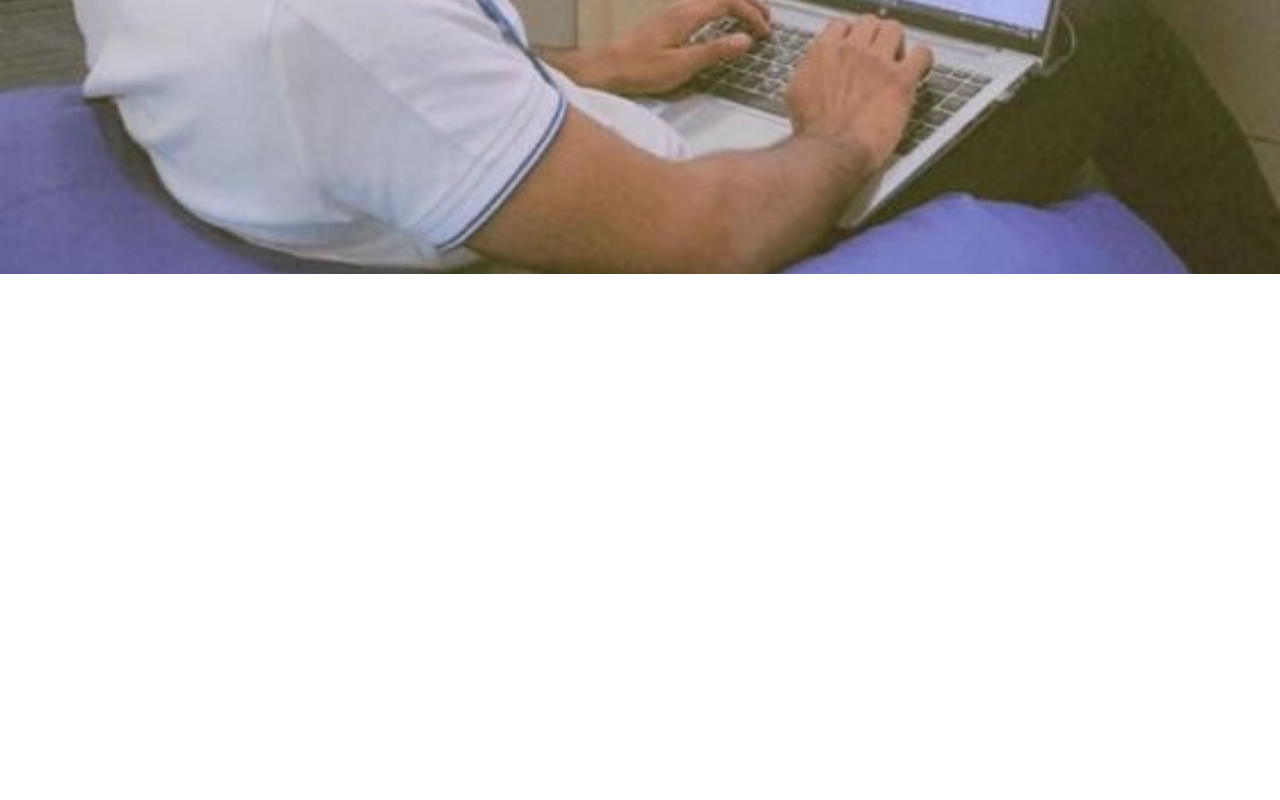
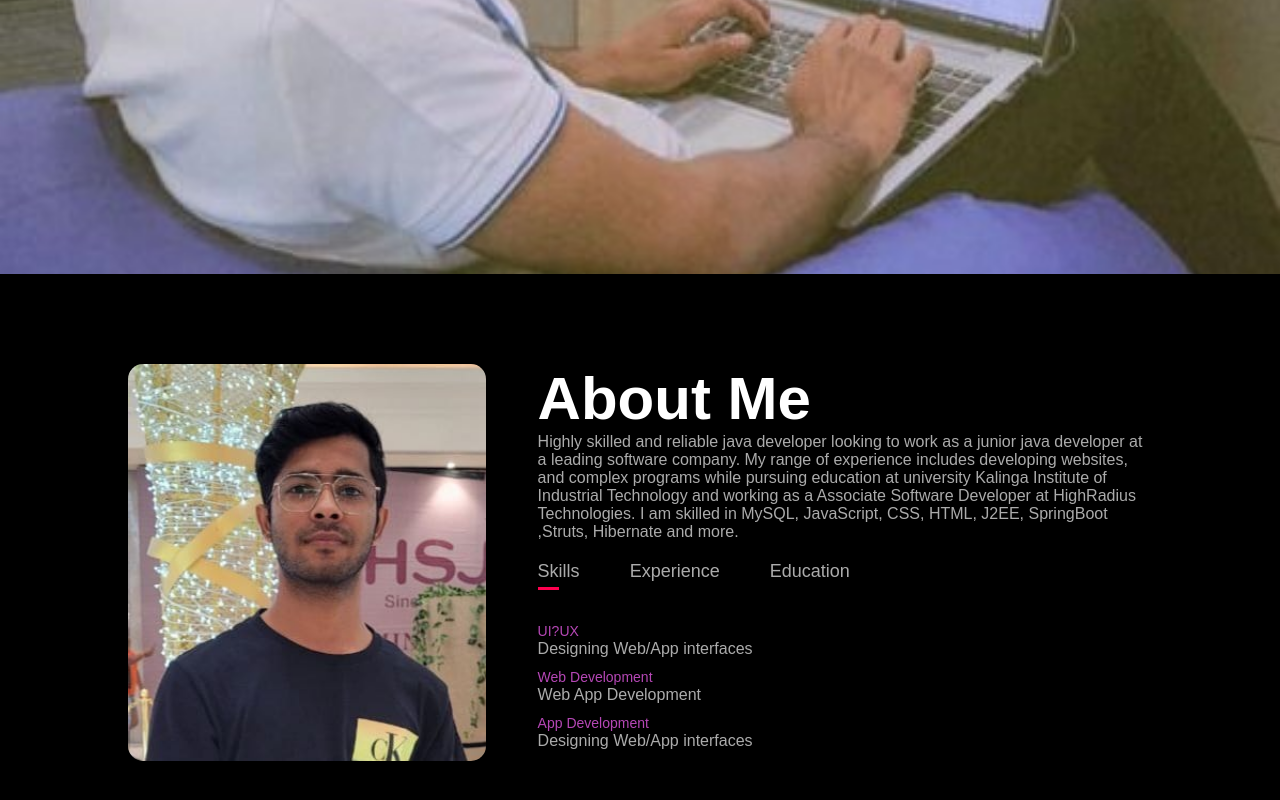
Before and after one commit to akashpratap0703/newsapp, a React (Create React App) app: page / in a window 1280 px wide. Shown: the part 526-1326 px from the top of the page. Before the commit the page ends 800 px from the top, so only its background shows below. Built offline with nearby package versions, Linux system fonts and the light colour scheme.

Commit message:
Add about to portfolio

```diff
--- a/src/App.js
+++ b/src/App.js
@@ -1,9 +1,10 @@
 import Header from "./components/Header";
-
+import About from "./components/About";
 function App() {
   return (
     <div>
       <Header/>
+      <About/>
     </div>
   );
 }
--- /dev/null
+++ b/src/components/About.js
@@ -0,0 +1,60 @@
+import React,{useState} from 'react'
+import '../css/about.css'
+export default function About() {
+    var tablinks = document.getElementsByClassName("tab-links");
+    var tabcontents = document.getElementsByClassName("tab-contents");
+
+    const opentab= (e,tabname)=>{
+        for(var tablink of tablinks){
+            tablink.classList.remove("active-link");
+        }
+        for(var tabcontent of tabcontents){
+            tabcontent.classList.remove("active-tab");
+        }
+        e.currentTarget.classList.add('active-link');
+        document.getElementById(tabname).classList.add("active-tab");
+
+     }
+  return (
+    <div>
+      <div className="about">
+        <div className="container">
+            <div className="row">
+                <div className="about-col-1">
+                    <img src={require("../images/Akash.jpg")}></img>
+                </div>
+                <div className="about-col-2">
+                    <h1 className="sub-title">About Me</h1>
+                    <p>Highly skilled and reliable java developer looking to work as a junior java developer at a leading software company. My range of experience includes developing websites, and complex programs while pursuing education at university Kalinga Institute of Industrial Technology and working as a Associate Software Developer at HighRadius Technologies. I am skilled in MySQL, JavaScript, CSS, HTML, J2EE, SpringBoot ,Struts, Hibernate and more.</p>
+                    <div className="tab-titles">
+                        <p className="tab-links active-link" onClick={(event)=>opentab(event,"skills")}>Skills</p>
+                        <p className="tab-links " onClick={(event)=>opentab(event,'experience')}>Experience</p>
+                        <p className="tab-links" onClick={(event)=>opentab(event,'education')}>Education</p>
+                    </div>
+                    <div className="tab-contents active-tab" id="skills">
+                        <ul>
+                            <li><span>UI?UX</span><br></br>Designing Web/App interfaces</li>
+                            <li><span>Web Development</span><br></br>Web App Development</li>
+                            <li><span>App Development</span><br></br>Designing Web/App interfaces</li>
+                        </ul>
+                    </div>
+                    <div className="tab-contents" id="experience">
+                        <ul>
+                            <li><span>2022 - Current</span><br></br>Associate Software Developer</li>
+                            <li><span>2021 - 2022</span><br></br>Software Intern</li>
+                        </ul>
+                    </div>
+                    <div className="tab-contents" id="education">
+                        <ul>
+                            <li><span>2018 - 2022</span><br/>Btech. at Kalinga Institute of Industrial Technology,Bhubaneshwar,Orissa.</li>
+                            <li><span>2017 - 2018</span><br/>12th at Army Public School, Lucknow, UP.</li>
+                            <li><span>2015 - 2016</span><br/>10th at Army Public School, Lucknow, UP.</li>
+                        </ul>
+                    </div>
+                </div>
+            </div>
+        </div>
+      </div>
+    </div>
+  )
+}
--- a/src/components/NavBar.js
+++ b/src/components/NavBar.js
@@ -5,13 +5,13 @@ import '../css/navbar.css';
 export default function NavBar() {
   return (
     <div>
-    <div className='container'>
+    <div className="container">
     <nav>
-    <img src="./logo192.png" className='logo'/>
+        <img src="./logo192.png" className="logo"/>
         <ul>
             <li><a href="#">Home</a></li>
             <li><a href="#">About</a></li>
-        <li><a href="#">Service</a></li>
+            <li><a href="#">Projects</a></li>
             <li><a href="#">Portfolio</a></li>
             <li><a href="#">Contact</a></li>
         </ul>
--- /dev/null
+++ b/src/css/about.css
@@ -0,0 +1,65 @@
+.about{
+    padding: 80px 0;
+    color: #ababab
+}
+
+.row{
+    display: flex;
+    justify-content: space-between;
+    flex-wrap: wrap;
+}
+.about-col-1{
+    flex-basis: 35%;
+}
+.about-col-1 img{
+    width: 100%;
+    border-radius: 15px;
+}
+.about-col-2{
+    flex-basis: 60%;
+}
+.sub-title{
+    font-size: 60px;
+    font-weight: 600;
+    color: #fff;
+}
+
+.tab-titles{
+    display: flex;
+    margin: 20px 0 40px;
+}
+.tab-links{
+    margin-right: 50px;
+    font-size: 18px;
+    font-weight: 500;
+    cursor: pointer;
+    position: relative;
+}
+.tab-links::after{
+    content: '';
+    width: 0;
+    height: 3px;
+    background: #ff004f;
+    position: absolute;
+    left: 0;
+    bottom: -8px;
+    transition: 0.5s;
+}
+.tab-links.active-link::after{
+    width: 50%;
+}
+.tab-contents ul li{
+    list-style: none;
+    margin: 10px 0;
+}
+.tab-contents ul li span{
+    color: #b547b5;
+    font-size: 14px;
+}
+.tab-contents{
+    display: none;
+
+}
+.tab-contents.active-tab{
+    display: block;
+}
--- a/src/css/header.css
+++ b/src/css/header.css
@@ -4,7 +4,9 @@
     font-family: 'Poppins', sans-serif;
     box-sizing: border-box;
 }
-
+body{
+    background-color: black;
+}
 .header{
     width:100%;
     height:100vh;
--- a/src/css/navbar.css
+++ b/src/css/navbar.css
@@ -2,7 +2,7 @@
     padding: 10px 10%;
  }
 
- .container nav{
+ nav{
     display: flex;
     align-items: center;
     justify-content:space-between;
```
Also changed, not shown: src/images/Akash.jpg (added). Lines whose indentation alone changed are shown as unchanged.
